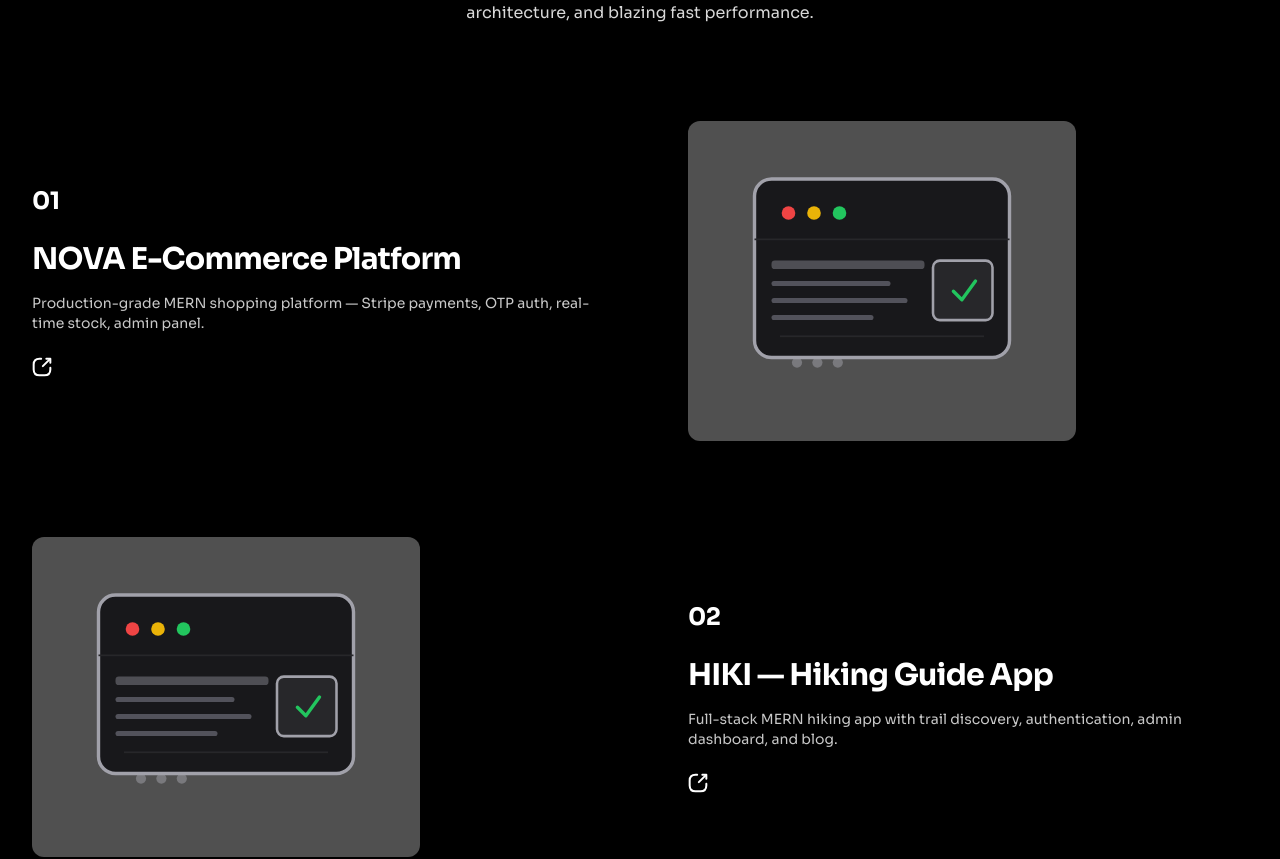
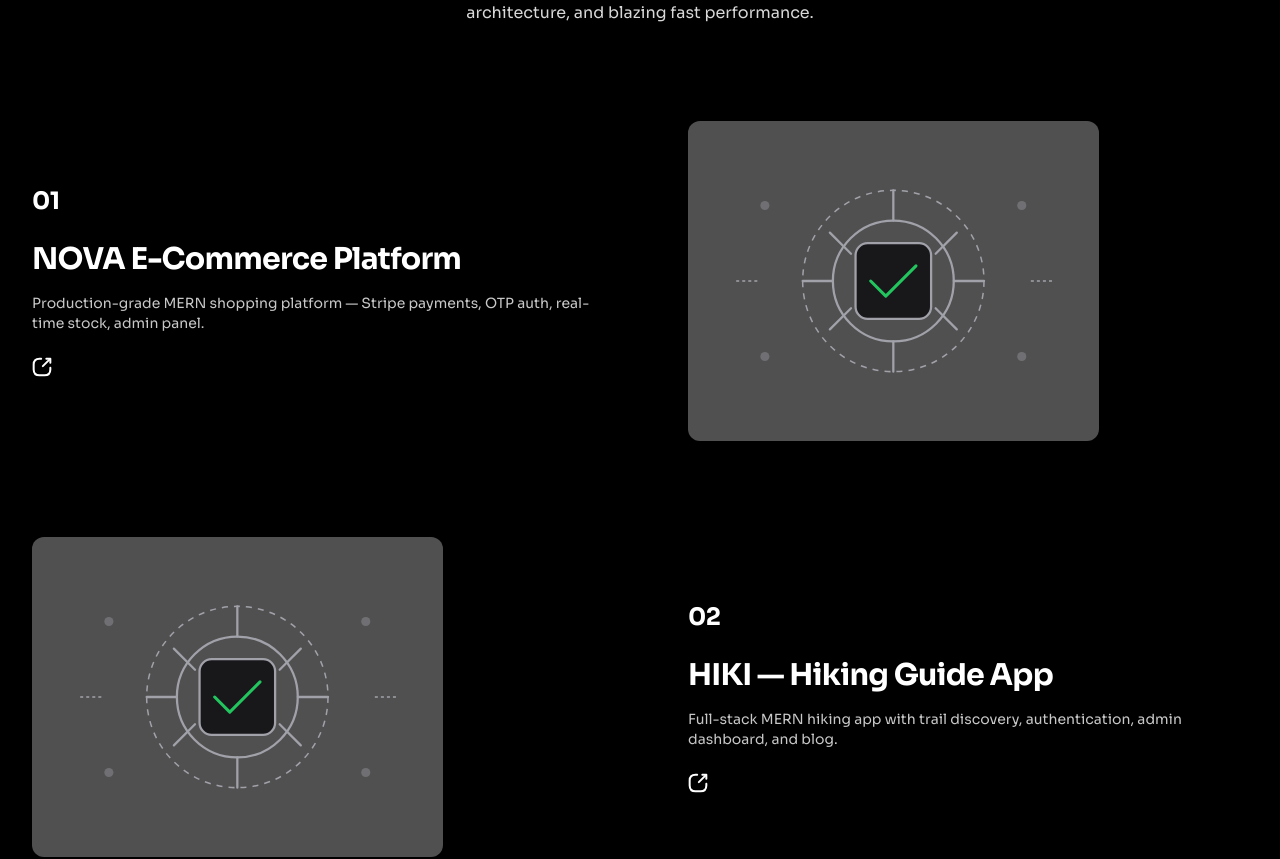
Before and after one commit to Qaziaaaa/portfolio-website, a Next.js app: page / in a window 1280 px wide. Shown: the part 3687-4546 px from the top of the page. Built offline with nearby package versions, Linux system fonts and the light colour scheme.

Commit message:
Redesign project SVG with abstract geometric composition

```diff
--- a/src/components/Projects.tsx
+++ b/src/components/Projects.tsx
@@ -1,20 +1,25 @@
 const projectSvg = (
-  <svg viewBox="0 0 200 160" className="w-full h-full p-6" fill="none" xmlns="http://www.w3.org/2000/svg">
-    <rect x="25" y="20" width="150" height="105" rx="10" stroke="#a1a1aa" strokeWidth="2" fill="#18181b" />
-    <circle cx="45" cy="40" r="4" fill="#ef4444" />
-    <circle cx="60" cy="40" r="4" fill="#eab308" />
-    <circle cx="75" cy="40" r="4" fill="#22c55e" />
-    <rect x="25" y="55" width="150" height="1" fill="#27272a" />
-    <rect x="35" y="68" width="90" height="5" rx="2" fill="#a1a1aa" opacity="0.4" />
-    <rect x="35" y="80" width="70" height="3" rx="1.5" fill="#52525b" />
-    <rect x="35" y="90" width="80" height="3" rx="1.5" fill="#52525b" />
-    <rect x="35" y="100" width="60" height="3" rx="1.5" fill="#52525b" />
-    <rect x="130" y="68" width="35" height="35" rx="4" stroke="#a1a1aa" strokeWidth="1.5" fill="#27272a" />
-    <path d="M142 86L147 91L155 80" stroke="#22c55e" strokeWidth="2" strokeLinecap="round" strokeLinejoin="round" />
-    <rect x="40" y="112" width="120" height="1" fill="#27272a" />
-    <circle cx="50" cy="128" r="3" fill="#a1a1aa" opacity="0.5" />
-    <circle cx="62" cy="128" r="3" fill="#a1a1aa" opacity="0.5" />
-    <circle cx="74" cy="128" r="3" fill="#a1a1aa" opacity="0.5" />
+  <svg viewBox="0 0 240 180" className="w-full h-full p-6" fill="none" xmlns="http://www.w3.org/2000/svg">
+    <circle cx="120" cy="90" r="60" stroke="#a1a1aa" strokeWidth="1" strokeDasharray="4 4" />
+    <circle cx="120" cy="90" r="40" stroke="#a1a1aa" strokeWidth="1.5" />
+    <circle cx="120" cy="90" r="18" fill="#a1a1aa" fillOpacity="0.15" stroke="#a1a1aa" strokeWidth="2" />
+    <circle cx="120" cy="90" r="6" fill="#a1a1aa" />
+    <line x1="120" y1="30" x2="120" y2="50" stroke="#a1a1aa" strokeWidth="1.5" strokeLinecap="round" />
+    <line x1="120" y1="130" x2="120" y2="150" stroke="#a1a1aa" strokeWidth="1.5" strokeLinecap="round" />
+    <line x1="60" y1="90" x2="80" y2="90" stroke="#a1a1aa" strokeWidth="1.5" strokeLinecap="round" />
+    <line x1="160" y1="90" x2="180" y2="90" stroke="#a1a1aa" strokeWidth="1.5" strokeLinecap="round" />
+    <line x1="78" y1="58" x2="92" y2="72" stroke="#a1a1aa" strokeWidth="1.5" strokeLinecap="round" />
+    <line x1="148" y1="108" x2="162" y2="122" stroke="#a1a1aa" strokeWidth="1.5" strokeLinecap="round" />
+    <line x1="78" y1="122" x2="92" y2="108" stroke="#a1a1aa" strokeWidth="1.5" strokeLinecap="round" />
+    <line x1="148" y1="72" x2="162" y2="58" stroke="#a1a1aa" strokeWidth="1.5" strokeLinecap="round" />
+    <rect x="95" y="65" width="50" height="50" rx="8" stroke="#a1a1aa" strokeWidth="1.5" fill="#18181b" />
+    <path d="M105 90L115 100L135 80" stroke="#22c55e" strokeWidth="2" strokeLinecap="round" strokeLinejoin="round" />
+    <circle cx="35" cy="40" r="3" fill="#a1a1aa" fillOpacity="0.4" />
+    <circle cx="205" cy="40" r="3" fill="#a1a1aa" fillOpacity="0.4" />
+    <circle cx="35" cy="140" r="3" fill="#a1a1aa" fillOpacity="0.4" />
+    <circle cx="205" cy="140" r="3" fill="#a1a1aa" fillOpacity="0.4" />
+    <line x1="30" y1="90" x2="15" y2="90" stroke="#a1a1aa" strokeWidth="1" strokeDasharray="2 2" />
+    <line x1="225" y1="90" x2="210" y2="90" stroke="#a1a1aa" strokeWidth="1" strokeDasharray="2 2" />
   </svg>
 )
 
```
